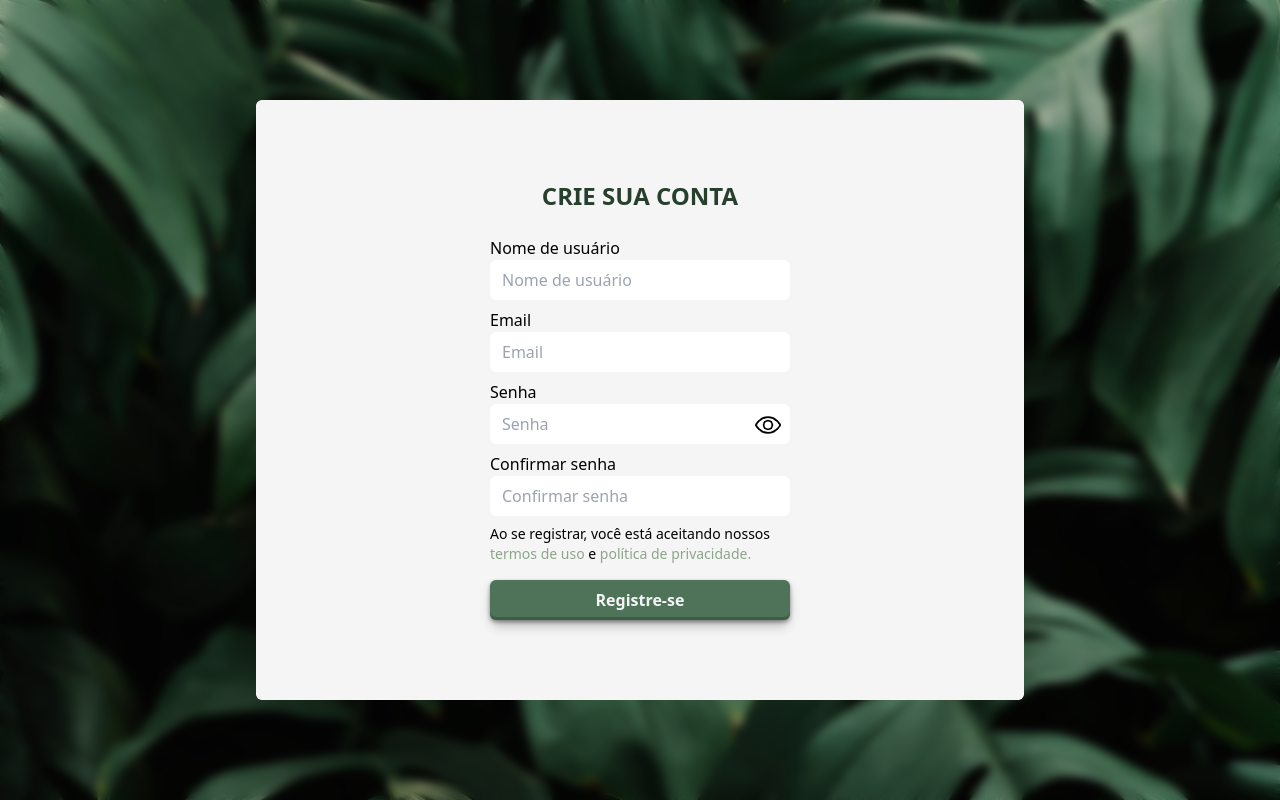
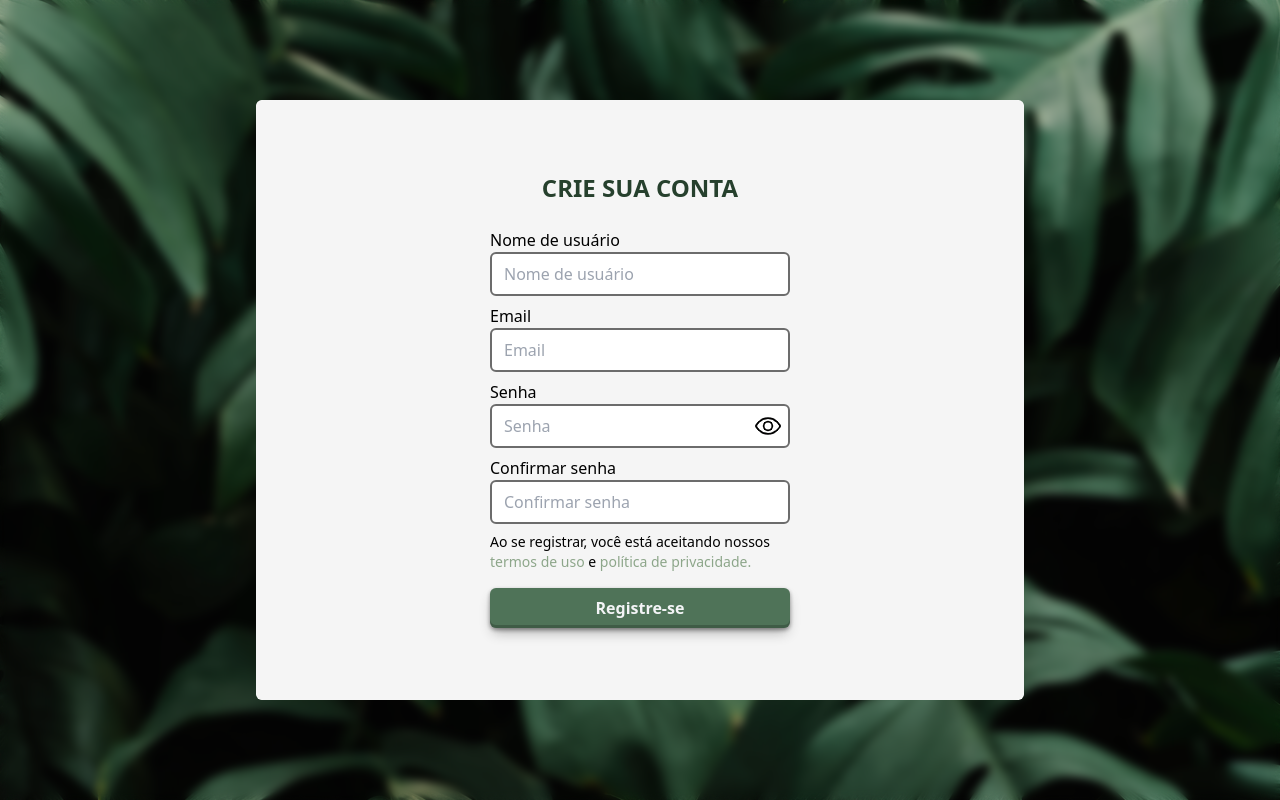
Before and after one commit to davidfontesfelix/front-end-tela-de-cadastro, a Next.js app: page /register in a window 1280 px wide. Built offline with nearby package versions, Linux system fonts and the light colour scheme.

Commit message:
input style

```diff
--- a/src/components/Login.tsx
+++ b/src/components/Login.tsx
@@ -70,7 +70,7 @@ export default function Login(props: LoginProps) {
           </label>
           <input
             ref={inputNameRef}
-            className="mb-2 rounded-md py-2 pl-3 "
+            className="input mb-2 rounded-md py-2 pl-3 "
             type="text"
             placeholder="Nome de usuário"
           />
@@ -80,7 +80,7 @@ export default function Login(props: LoginProps) {
           <div className="relative flex">
             <input
               ref={inputPasswordRef}
-              className="mb-2 flex-1 rounded-md py-2 pl-3 "
+              className="input mb-2 flex-1 rounded-md py-2 pl-3 "
               type={showPassword ? 'text' : 'password'}
               placeholder="Senha"
             />
--- a/src/components/Register.tsx
+++ b/src/components/Register.tsx
@@ -74,7 +74,7 @@ export default function Register(props: RegisterProps) {
           </label>
           <input
             ref={inputNameRef}
-            className="mb-2 rounded-md py-2 pl-3 "
+            className="input mb-2 rounded-md py-2 pl-3 "
             type="text"
             placeholder="Nome de usuário"
           />
@@ -83,7 +83,7 @@ export default function Register(props: RegisterProps) {
           </label>
           <input
             ref={inputEmailRef}
-            className="mb-2 rounded-md py-2 pl-3 "
+            className="input mb-2 rounded-md py-2 pl-3 "
             type="text"
             placeholder="Email"
           />
@@ -93,7 +93,7 @@ export default function Register(props: RegisterProps) {
           <div className="relative flex">
             <input
               ref={inputPasswordRef}
-              className="mb-2 flex-1 rounded-md py-2 pl-3 "
+              className="input mb-2 flex-1 rounded-md py-2 pl-3 "
               type={showPassword ? 'text' : 'password'}
               placeholder="Senha"
             />
@@ -113,7 +113,7 @@ export default function Register(props: RegisterProps) {
           </label>
           <input
             ref={inputConfirmPasswordRef}
-            className="mb-2 rounded-md py-2 pl-3 "
+            className="input mb-2 rounded-md py-2 pl-3 "
             type="password"
             placeholder="Confirmar senha"
           />
--- a/src/pages/register/index.tsx
+++ b/src/pages/register/index.tsx
@@ -62,7 +62,7 @@ export default function Register() {
             </label>
             <input
               ref={inputNameRef}
-              className="mb-2 rounded-md py-2 pl-3 "
+              className="input mb-2 rounded-md py-2 pl-3 "
               type="text"
               placeholder="Nome de usuário"
             />
@@ -71,7 +71,7 @@ export default function Register() {
             </label>
             <input
               ref={inputEmailRef}
-              className="mb-2 rounded-md py-2 pl-3 "
+              className="input mb-2 rounded-md py-2 pl-3 "
               type="text"
               placeholder="Email"
             />
@@ -81,7 +81,7 @@ export default function Register() {
             <div className="relative flex">
               <input
                 ref={inputPasswordRef}
-                className="mb-2 flex-1 rounded-md py-2 pl-3 "
+                className="input mb-2 flex-1 rounded-md py-2 pl-3 "
                 type={showPassword ? 'text' : 'password'}
                 placeholder="Senha"
               />
@@ -101,7 +101,7 @@ export default function Register() {
             </label>
             <input
               ref={inputConfirmPasswordRef}
-              className="mb-2 rounded-md py-2 pl-3 "
+              className="input mb-2 rounded-md py-2 pl-3 "
               type="password"
               placeholder="Confirmar senha"
             />
```
